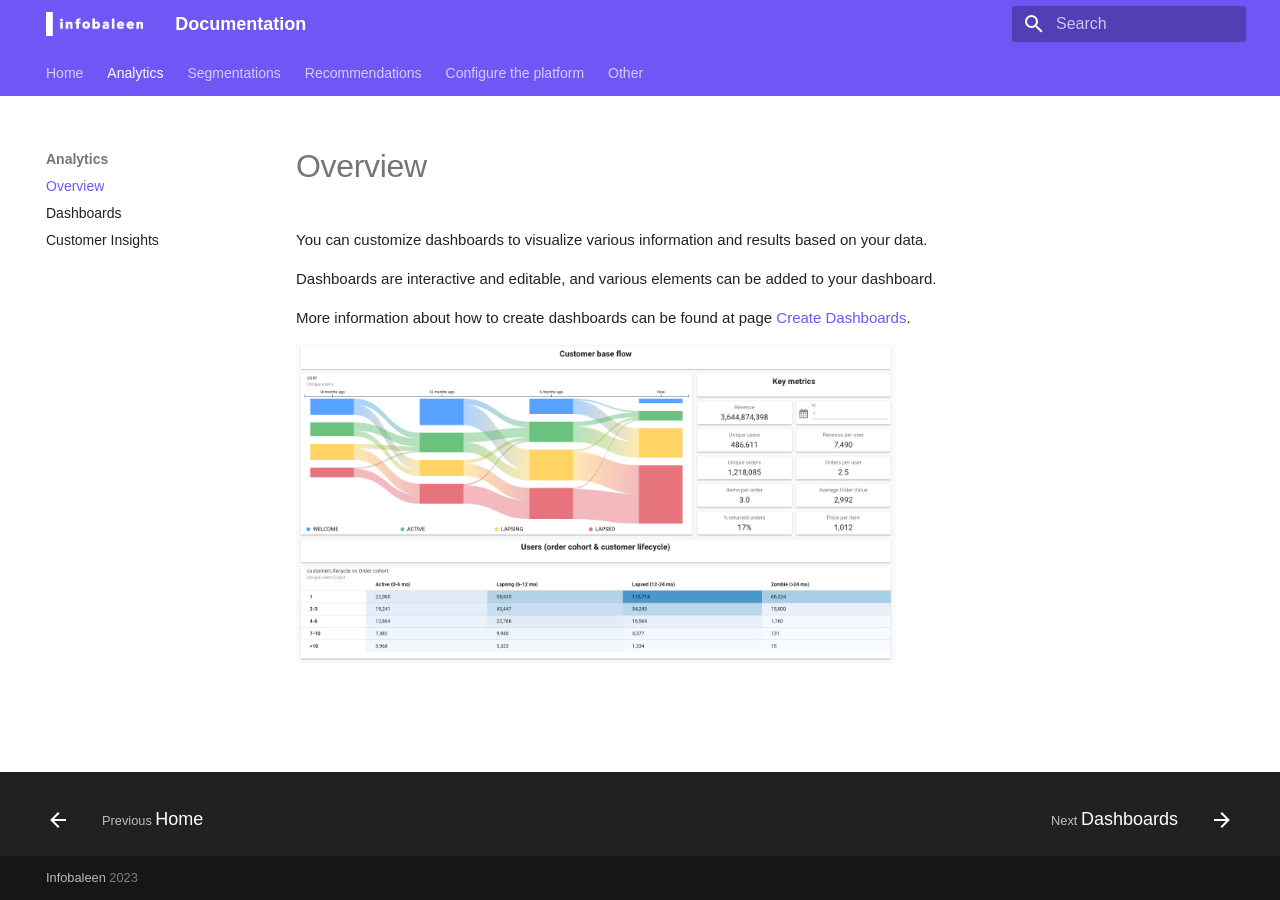
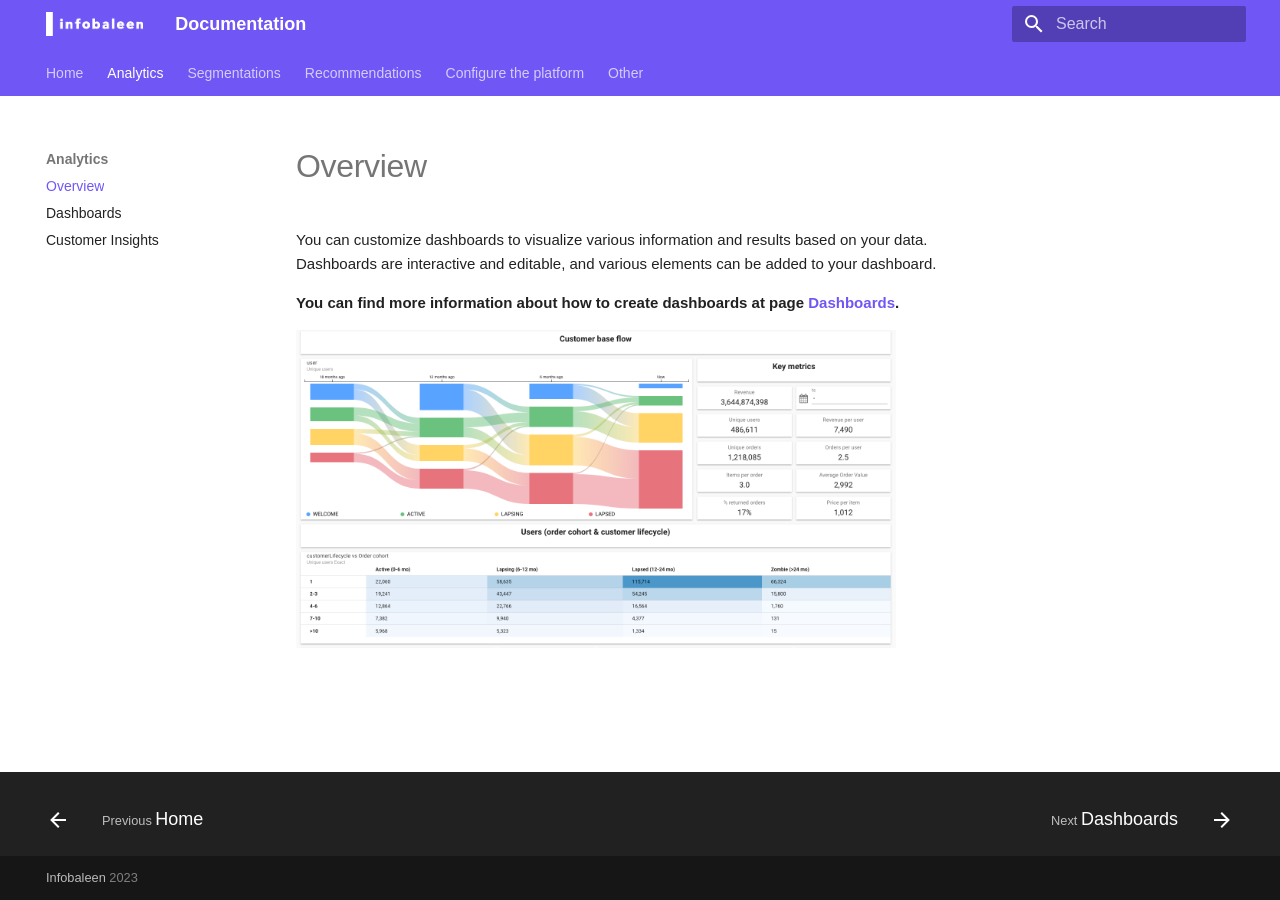
Before and after one commit to infobaleen/infobaleen.github.io, an MkDocs documentation site: the page built from docs/Platform/Analytics/Overview.md, in a window 1280 px wide. Built offline with MkDocs 1.6.1 and Material for MkDocs 9.7.7, drawn with Linux system fonts in a browser that asks for light colours; some web fonts are replaced.

Commit message:
Fixes to formatting in Analytics and Segmentations overview

```diff
--- a/docs/Platform/Analytics/Overview.md
+++ b/docs/Platform/Analytics/Overview.md
@@ -1,8 +1,6 @@
-You can customize dashboards to visualize various information and results based on your data.
+You can customize dashboards to visualize various information and results based on your data. Dashboards are interactive and editable, and various elements can be added to your dashboard.
 
-Dashboards are interactive and editable, and various elements can be added to your dashboard.
-
-More information about how to create dashboards can be found at page [Create Dashboards](../Dashboards).
+<b>You can find more information about how to create dashboards at page [Dashboards](../Dashboards).</b>
 
 
 ![Image title](../../images/Analytics/overview.png){:style="width:600px" .center}
```
Also changed, not shown: docs/Platform/Analytics/Dashboards.md (+8 -1 lines), docs/Platform/Segmentations/Overview.md (+1 -1 lines).
